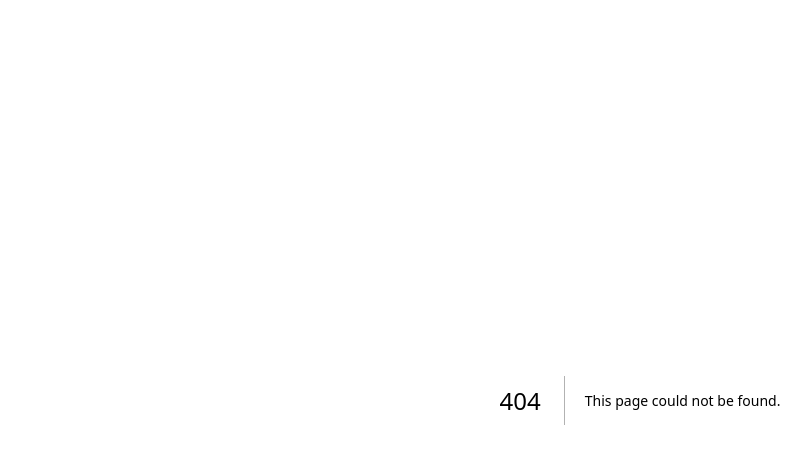
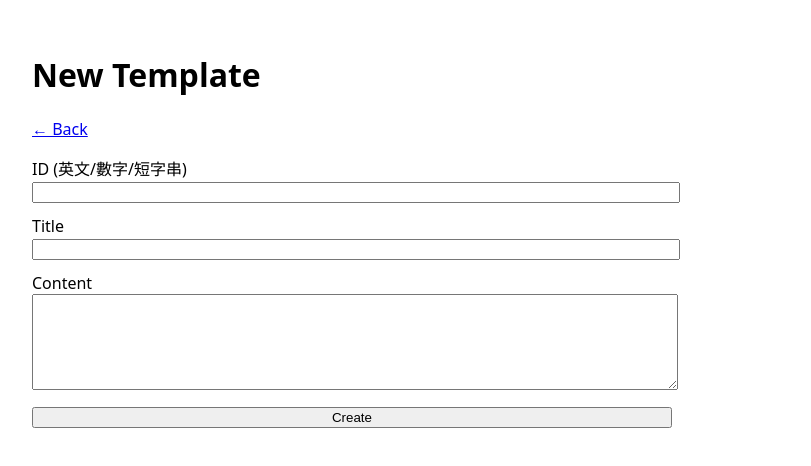
Before and after one commit to Annies0904/workwearyouhoIG, a Next.js app in the folder apps/web/: page /admin/templates/new in a window 1280 px wide. Before the commit this address had no page. Shown: the top 466 px of the page, without its empty margins (0-811 px from the left). Built offline with nearby package versions, Linux system fonts and the light colour scheme.

Commit message:
Add NewTemplate component for creating templates

```diff
--- /dev/null
+++ b/apps/web/pages/admin/templates/new.js
@@ -0,0 +1,59 @@
+import Link from "next/link";
+import { useState } from "react";
+import { useRouter } from "next/router";
+
+export default function NewTemplate() {
+  const router = useRouter();
+  const [id, setId] = useState("");
+  const [title, setTitle] = useState("");
+  const [content, setContent] = useState("");
+  const [err, setErr] = useState("");
+
+  async function submit(e) {
+    e.preventDefault();
+    setErr("");
+    const res = await fetch("/api/admin/templates", {
+      method: "POST",
+      headers: { "Content-Type": "application/json" },
+      body: JSON.stringify({ id, title, content }),
+    });
+    if (!res.ok) {
+      const j = await res.json().catch(() => ({}));
+      setErr(j.error || `Create failed: ${res.status}`);
+      return;
+    }
+    router.push("/admin/templates");
+  }
+
+  return (
+    <main style={{ padding: 24, fontFamily: "system-ui" }}>
+      <h1>New Template</h1>
+      <p>
+        <Link href="/admin/templates">← Back</Link>
+      </p>
+
+      {err && <p style={{ color: "crimson" }}>{err}</p>}
+
+      <form onSubmit={submit} style={{ display: "grid", gap: 12, maxWidth: 640 }}>
+        <label>
+          ID (英文/數字/短字串)
+          <input value={id} onChange={(e) => setId(e.target.value)} style={{ width: "100%" }} />
+        </label>
+        <label>
+          Title
+          <input value={title} onChange={(e) => setTitle(e.target.value)} style={{ width: "100%" }} />
+        </label>
+        <label>
+          Content
+          <textarea
+            value={content}
+            onChange={(e) => setContent(e.target.value)}
+            rows={6}
+            style={{ width: "100%" }}
+          />
+        </label>
+        <button type="submit">Create</button>
+      </form>
+    </main>
+  );
+}
```
